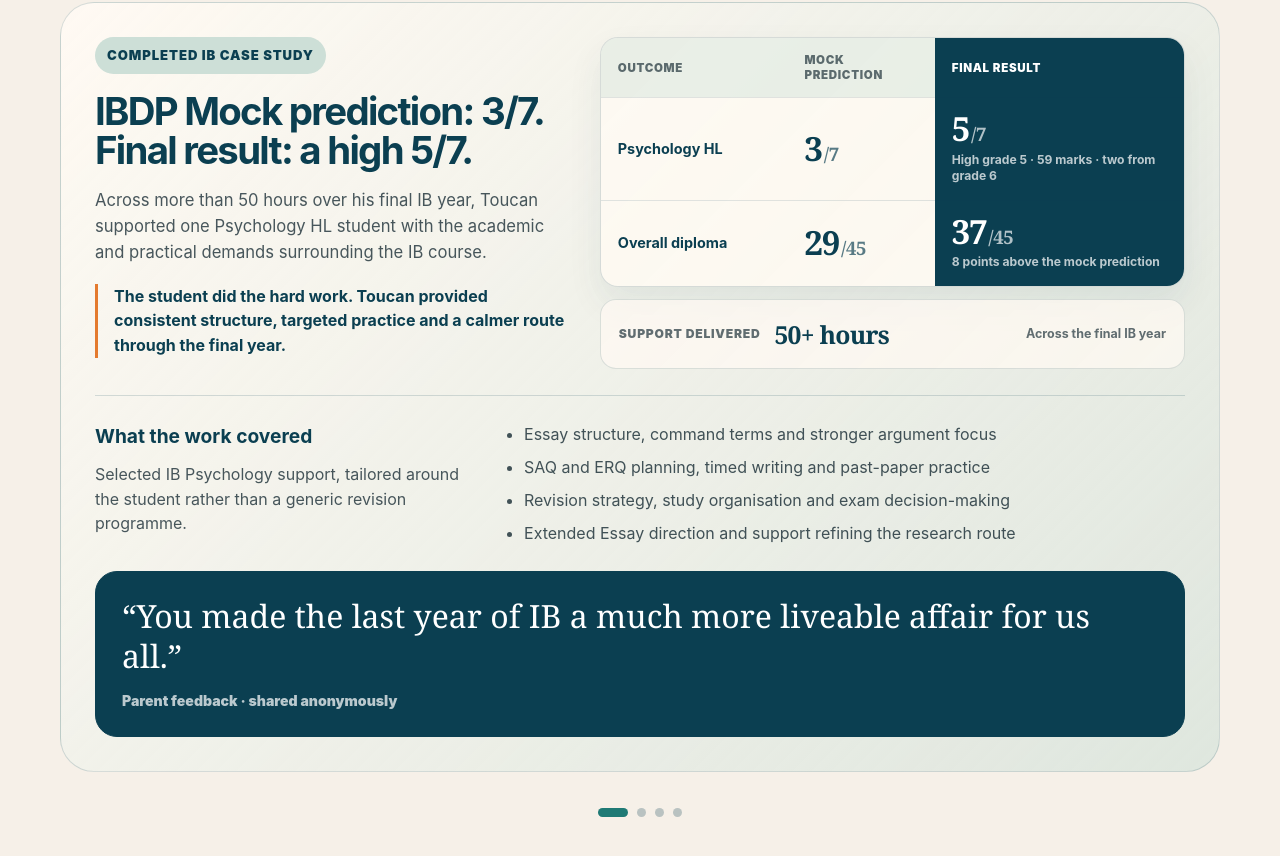
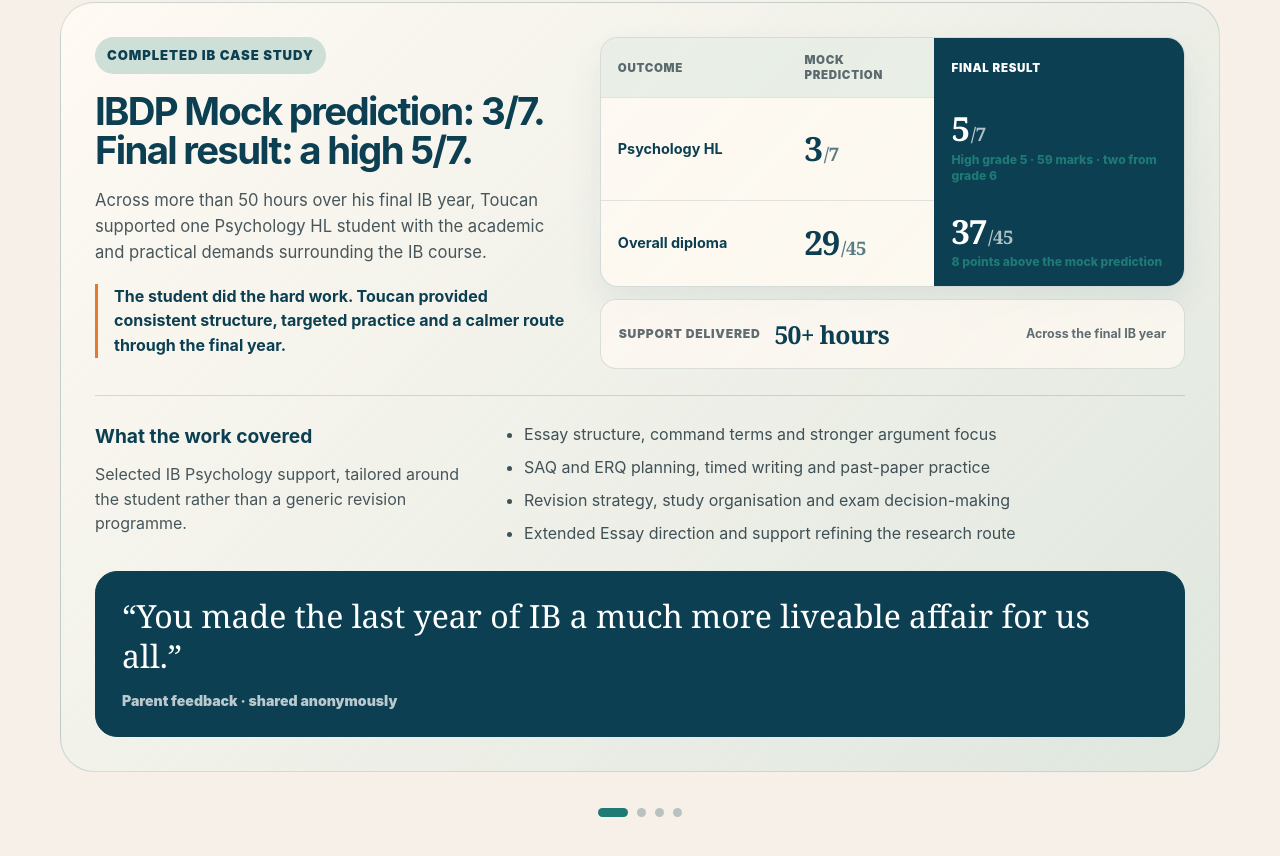
Before and after one commit to Toucan-Learn/toucanlearn, a plain HTML site: page index.html in a window 1280 px wide. Shown: the part 3562-4418 px from the top of the page. Drawn offline with Linux system fonts and the light colour scheme.

Commit message:
Make Owen result details teal

```diff
--- a/style.css
+++ b/style.css
@@ -860,9 +860,9 @@
     .score-comparison__final small {
       display: block;
       margin-top: 7px;
-      color: rgba(255, 255, 255, 0.72);
+      color: #1F7A75;
       font-size: 0.76rem;
-      font-weight: 700;
+      font-weight: 800;
       line-height: 1.35;
     }
 
```
